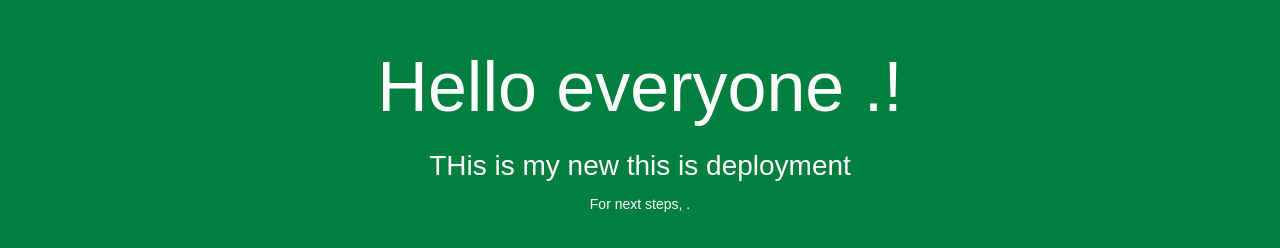
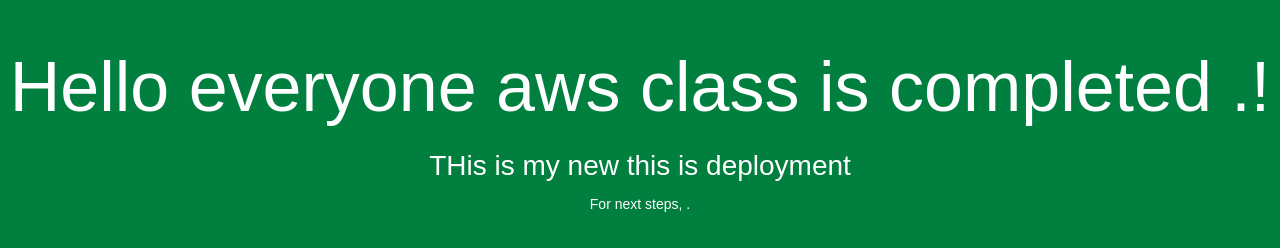
Before and after one commit to udumnalli/project1, a plain HTML site: page index.html in a window 1280 px wide. Drawn offline with Linux system fonts and the light colour scheme.

Commit message:
1 change

```diff
--- a/index.html
+++ b/index.html
@@ -26,7 +26,7 @@
 </head>
 <body>
   <div align="center">
-    <h1>Hello everyone .!</h1>
+    <h1>Hello everyone aws class is completed .!</h1>
     <h2>THis is my new  this is deployment </h2>
     <p>For next steps, .</p>
   </div>
```
